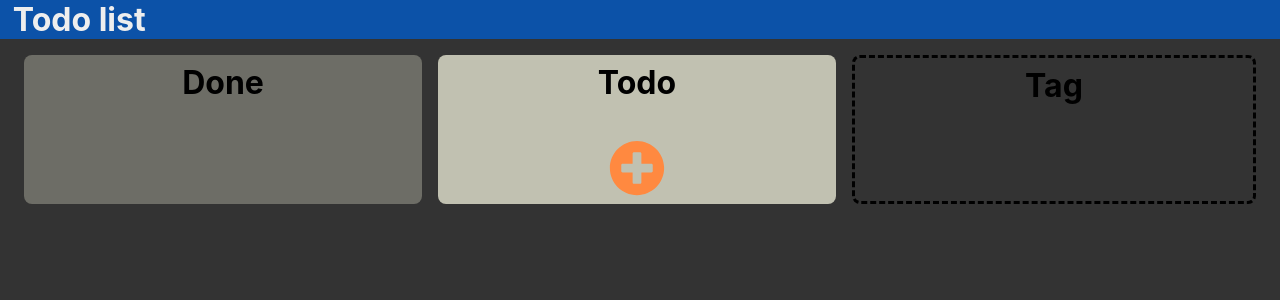
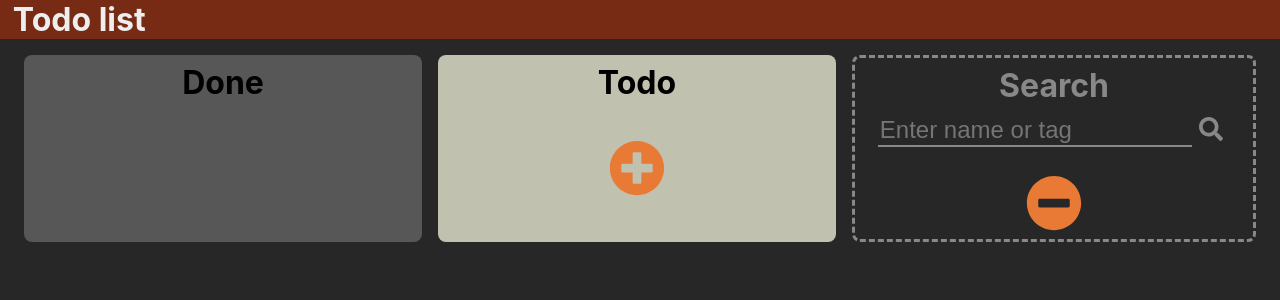
Before and after one commit to AsukaCHikaru/react-todo-list, a React (Create React App) app: page / in a window 1280 px wide. Shown: the top 300 px of the page. Built offline with nearby package versions, Linux system fonts and the light colour scheme.

Commit message:
[Feat] Add basic search

```diff
--- a/src/components/AddTaskBtn.js
+++ /dev/null
@@ -1,18 +0,0 @@
-import React, { Component } from 'react';
-import { FontAwesomeIcon } from '@fortawesome/react-fontawesome'
-
-class AddTaskBtn extends Component{
-  render(){
-    return (
-      <div >
-        <FontAwesomeIcon
-          className="addTaskBtn"
-          icon="plus-circle"
-          onClick={() => this.props.handleAddTaskFormDisplay('show')}
-        />
-      </div>
-    );
-  }
-}
-
-export default AddTaskBtn;
--- a/src/components/App.css
+++ b/src/components/App.css
@@ -1,5 +1,5 @@
 body{
-  background-color: #333;
+  background-color: #272727;
   cursor: default;
 }
 header{
@@ -7,7 +7,7 @@ header{
   font-size: 2em;
   font-weight: 700;
   color: #eee;
-  background-color: #0c52a8;
+  background-color: #782b14;
 
 }
 .listWraper{
@@ -16,21 +16,23 @@ header{
   padding: 1em;
 }
 .list{
+  display: flex;
+  flex-direction: column;
   margin: 0 0.5em;
   padding: 0.5em;
   width: 30vw;
-  /* background-color: #deded3; */
   border-radius: 0.5em;
   text-align: center;
 }
 .list.todo{
-  background-color: #c1c1b1;
+  background-color: #c1c1af;
 }
 .list.done{
-  background-color: #6d6d66;
+  background-color: #575757;
 }
-.list.tag{
+.list.search{
   border-style: dashed;
+  border-color: #888;
   background-color: transparent;
 }
 .listName h3{
@@ -38,10 +40,11 @@ header{
   font-size: 2em;
   font-weight: bold;
 }
+.list.search .listName{
+  color: #888;
+}
 .addTaskForm{
-  display: flex;
   flex-direction: column;
-  grid-template-rows: 1.5em 1em auto;
   margin: 0 0.3em;
   padding: 0.2em;
   background-color: #e4ded6;
@@ -89,13 +92,29 @@ header{
 .taskTagInput{
   margin: 2% 2% 1% 2%;
 }
-.addTaskBtn{
+.searchForm{
+  font-size: 1.5em;
+}
+.searchForm input{
+  color: #888;
+  font-size: 1em;
+  border: none;
+  border-bottom: solid 2px #888;
+  background-color: inherit;
+  outline: none;
+}
+.searchForm svg{
+  color: #888;
+  margin: 0 0.3em;
+}
+.majorBtn{
+  /* align-self: flex-end; */
   margin-top: 0.5em;
   cursor: pointer;
   font-size: 3.5em;
-  color: #ff8940;
+  color: #e97a35;
 }
-.addTaskBtn:hover{
+.majorBtn:hover{
   color: #ff5900;
 }
 .tasks{
--- a/src/components/App.js
+++ b/src/components/App.js
@@ -1,14 +1,13 @@
 import React, { Component } from 'react';
-
-import { library } from '@fortawesome/fontawesome-svg-core';
-import { faCheck, faTrashAlt, faPencilAlt, faPlusCircle } from '@fortawesome/free-solid-svg-icons';
 
 import Header from './Header';
 import List from './List';
 
 import './App.css';
 
-library.add(faTrashAlt, faCheck, faPencilAlt, faPlusCircle);
+import { library } from '@fortawesome/fontawesome-svg-core';
+import { faCheck, faTrashAlt, faPencilAlt, faPlusCircle, faMinusCircle, faSearch } from '@fortawesome/free-solid-svg-icons';
+library.add(faTrashAlt, faCheck, faPencilAlt, faPlusCircle, faMinusCircle, faSearch);
 
 export default class App extends Component {
   constructor(props){
@@ -17,13 +16,15 @@ export default class App extends Component {
       list: [
         {id: 0, name: 'Done', tasks: [], },
         {id: 1, name: 'Todo', tasks: [], },
-        {id: 2, name: 'Tag', tasks: [], },
+        {id: 2, name: 'Search', tasks: [], },
       ],
     };
     this.addTask = this.addTask.bind(this);
     this.editTask = this.editTask.bind(this);
     this.delTask = this.delTask.bind(this);
     this.finishTask = this.finishTask.bind(this);
+    this.searchTask = this.searchTask.bind(this);
+    this.clearSearch = this.clearSearch.bind(this)
   }
   addTask(newTask){
     let currLists = [...this.state.list];
@@ -55,6 +56,21 @@ export default class App extends Component {
     done.tasks.push(taskToFin);
     this.setState({list: currLists});
   }
+  searchTask(keyword){
+    let currLists = [...this.state.list];
+    let result = [];
+    currLists[1].tasks.forEach((task) => {
+      if(task.name.includes(keyword)||task.tag.includes(keyword))
+        result.push(task);
+    });
+    currLists[2].tasks = result;
+    this.setState({list: currLists})
+  }
+  clearSearch(){
+    let currLists = [...this.state.list];
+    currLists[2].tasks = []
+    this.setState({list: currLists});
+  }
   renderLists(){
     return (
       <div className="listWraper">
@@ -68,6 +84,8 @@ export default class App extends Component {
               editTask={this.editTask}
               delTask={this.delTask}
               finishTask={this.finishTask}
+              searchTask={this.searchTask}
+              clearSearch={this.clearSearch}
             >
             </List>
           )
--- a/src/components/List.js
+++ b/src/components/List.js
@@ -3,8 +3,9 @@ import PropTypes from 'prop-types';
 
 import ListName from './ListName';
 import Task from './Task';
-import AddTaskBtn from './AddTaskBtn';
+import MajorBtn from './MajorBtn';
 import AddTaskForm from './AddTaskForm';
+import SearchForm from './SearchForm';
 
 export default class List extends Component{
   constructor(props){
@@ -12,13 +13,11 @@ export default class List extends Component{
     this.state = {
       showAddTaskForm: false,
     };
-    this.isTodoList = this.props.name === 'Todo';
     this.handleAddTaskFormDisplay = this.handleAddTaskFormDisplay.bind(this);
   }
   handleAddTaskFormDisplay(param){
     this.setState({showAddTaskForm: (param==='show' ? true : false)})
   }
-
   renderTasks(){
     return (
       <div className="tasks">
@@ -36,25 +35,46 @@ export default class List extends Component{
       </div>
     )
   }
-  renderAddTaskBtn(){
-    return this.isTodoList ?
-      <AddTaskBtn
+  renderAddTaskForm(){
+    return (this.props.name==='Todo') ?
+      <AddTaskForm
+        show={this.state.showAddTaskForm}
         handleAddTaskFormDisplay={this.handleAddTaskFormDisplay}
+        addTask={this.props.addTask}
       /> :
       null
     ;
+  }
+  renderSearchForm(){
+    return (this.props.name==='Search') ?
+      <SearchForm
+        searchTask={this.props.searchTask}
+      /> :
+      null
+    ;
+  }
+  renderMajorBtn(){
+    const majorBtn = {
+      Done: null,
+      Todo: <MajorBtn
+        type='todo'
+        func={() => this.handleAddTaskFormDisplay('show')}
+      />,
+      Search: <MajorBtn
+        type='search'
+        func={this.props.clearSearch}
+      />
+    }
+    return majorBtn[this.props.name];
   }
   render(){
     return (
       <div className={`list ${this.props.name.toLowerCase()}`}>
         <ListName name={this.props.name} />
         {this.renderTasks()}
-        <AddTaskForm
-          show={this.state.showAddTaskForm}
-          handleAddTaskFormDisplay={this.handleAddTaskFormDisplay}
-          addTask={this.props.addTask}
-        />
-        {this.renderAddTaskBtn()}
+        {this.renderAddTaskForm()}
+        {this.renderSearchForm()}
+        {this.renderMajorBtn()}
       </div>
     );
   }
--- /dev/null
+++ b/src/components/MajorBtn.js
@@ -0,0 +1,16 @@
+import React, { Component } from 'react';
+import { FontAwesomeIcon } from '@fortawesome/react-fontawesome'
+
+export default class MajorBtn extends Component{
+  render(){
+    return (
+      <div >
+        <FontAwesomeIcon
+          className={`majorBtn ${this.props.type}`}
+          icon={(this.props.type==='todo') ? 'plus-circle' : 'minus-circle'}
+          onClick={() => this.props.func()}
+        />
+      </div>
+    );
+  }
+}
--- /dev/null
+++ b/src/components/SearchForm.js
@@ -0,0 +1,43 @@
+import React, { Component } from 'react'
+import handleSpace from '../logic/handleSpace';
+
+import { FontAwesomeIcon } from '@fortawesome/react-fontawesome'
+
+export default class SearchForm extends Component {
+  constructor(props){
+    super(props);
+    this.state = {
+      searchInput: '',
+    };
+    this.updateSearchInput = this.updateSearchInput.bind(this)
+  }
+  updateSearchInput(e){
+    this.setState({searchInput: e.target.value});
+  }
+  startSearch(){
+    if(RegExp(/\w+/).exec(this.state.searchInput)!==null){
+      this.setState({searchInput: ''},
+      this.props.searchTask(handleSpace(this.state.searchInput))
+      );
+    }
+  }
+  render() {
+    return (
+      <div className="searchForm">
+        <input
+          type="text"
+          placeholder="Enter name or tag"
+          onChange={this.updateSearchInput}
+          value={this.state.searchInput}
+          onKeyDown={(e) => {
+            if(e.keyCode===13) this.startSearch();
+          }}
+        />
+        <FontAwesomeIcon
+          icon="search"
+          onClick={() => this.startSearch()}
+        />
+      </div>
+    )
+  }
+}
```
